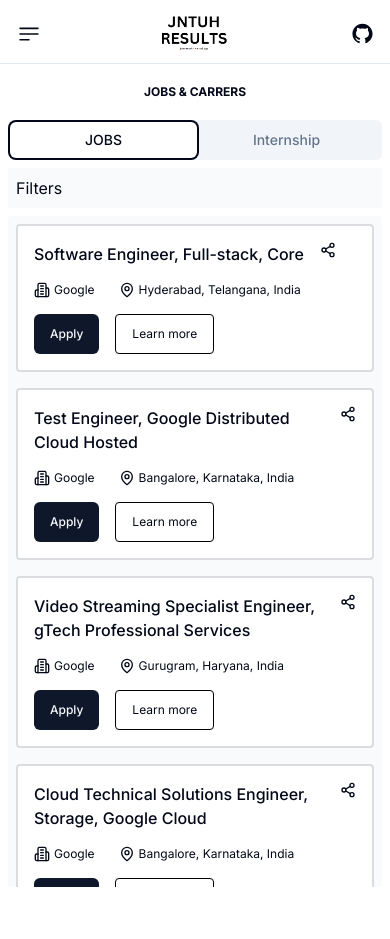
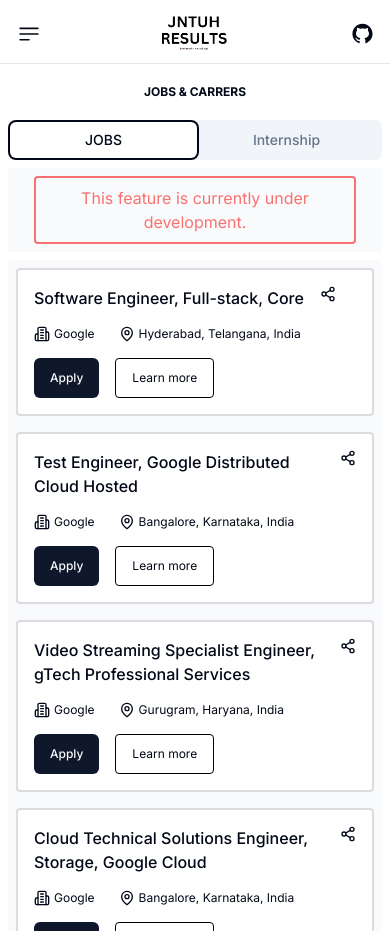
Before and after one commit to ThilakReddyy/JNTUHRESULTS-WEB, a Next.js app: page /carrers in a window 390 px wide. Both pictures are taken after a click on the tab "JOBS". Before the commit the page ends 895 px from the top, so only its background shows below. Built offline with nearby package versions, Linux system fonts and the light colour scheme; a web font is replaced by a local one.

Commit message:
Feature under development

```diff
--- a/app/carrers/page.tsx
+++ b/app/carrers/page.tsx
@@ -53,6 +53,12 @@
               Internship
             </TabsTrigger>
           </TabsList>
+
+          <div className="dark:bg-gray-800  bg-gray-50  p-2 my-2 flex justify-center w-full lg:hidden border-gray-400 ">
+            <div className="justify-center flex text-center border-red-400 py-2 rounded border-2 w-[90%] text-red-400">
+              This feature is currently under development.
+            </div>
+          </div>
           <TabsContent value="jobs" className="lg:flex">
             <Drawer>
               <JobsTemplate
--- a/components/carrers/jobstemplate.tsx
+++ b/components/carrers/jobstemplate.tsx
@@ -27,9 +27,6 @@
 }: jobTemplateProps) => {
   return (
     <>
-      <div className="dark:bg-gray-800 lg:hidden bg-gray-50  p-2 mb-2 w-full lg:hidden border-gray-400 ">
-        Filters
-      </div>
       <div className="overflow-y-auto dark:bg-gray-800 rounded bg-gray-50  p-2 w-full lg:max-w-[420px] border-gray-400 h-[79.5vh]">
         {jobs.map((job: any) => {
           return (
```
